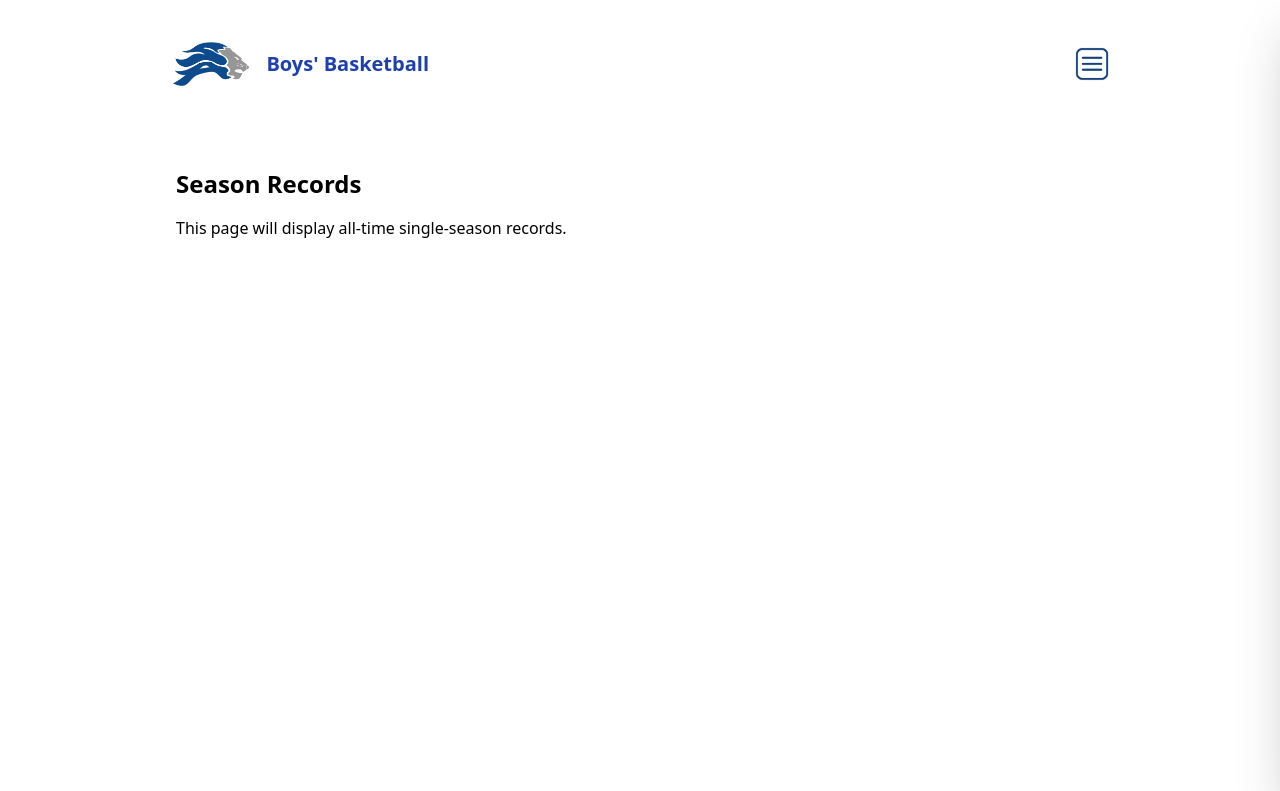
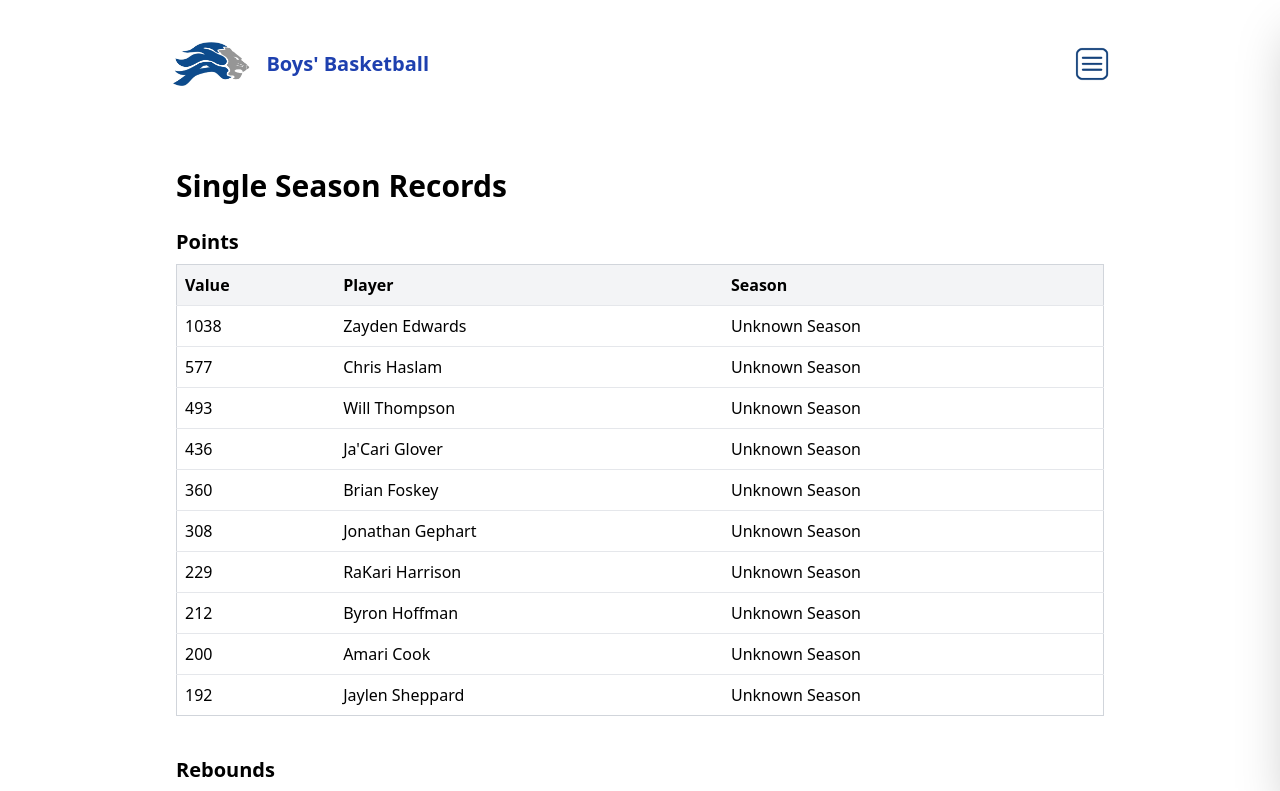
Before and after one commit to newonda1/st-andrews-basketball, a React (Vite) app: page /records/season in a window 1280 px wide. Shown: the top 791 px of the page. Built offline with nearby package versions, Linux system fonts and the light colour scheme.

Commit message:
Update SeasonRecords.jsx

```diff
--- a/src/records/SeasonRecords.jsx
+++ b/src/records/SeasonRecords.jsx
@@ -1,10 +1,114 @@
-import React from 'react';
+import React, { useEffect, useState } from "react";
 
 function SeasonRecords() {
+  const [players, setPlayers] = useState([]);
+  const [playerStats, setPlayerStats] = useState([]);
+  const [topRecordsByStat, setTopRecordsByStat] = useState({});
+
+  const statCategories = [
+    "Points",
+    "Rebounds",
+    "Assists",
+    "Steals",
+    "TwoPM",
+    "ThreePM",
+    "FTM",
+    "FTA",
+  ];
+
+  useEffect(() => {
+    const fetchData = async () => {
+      try {
+        const [playerStatsRes, playersRes] = await Promise.all([
+          fetch("/data/playergamestats.json"),
+          fetch("/data/players.json"),
+        ]);
+
+        const [playerStatsData, playersData] = await Promise.all([
+          playerStatsRes.json(),
+          playersRes.json(),
+        ]);
+
+        setPlayerStats(playerStatsData);
+        setPlayers(playersData);
+
+        const seasonTotals = {};
+
+        playerStatsData.forEach((entry) => {
+          const key = `${entry.PlayerID}_${entry.Season}`;
+          if (!seasonTotals[key]) {
+            seasonTotals[key] = {
+              PlayerID: entry.PlayerID,
+              Season: entry.Season,
+              ...Object.fromEntries(statCategories.map(stat => [stat, 0])),
+            };
+          }
+
+          statCategories.forEach((stat) => {
+            if (entry[stat] !== undefined && entry[stat] !== null) {
+              seasonTotals[key][stat] += entry[stat];
+            }
+          });
+        });
+
+        const result = {};
+
+        statCategories.forEach((stat) => {
+          const sorted = Object.values(seasonTotals)
+            .filter((record) => record[stat] > 0)
+            .sort((a, b) => b[stat] - a[stat])
+            .slice(0, 10);
+
+          const detailed = sorted.map((record) => {
+            const player = playersData.find(
+              (p) => String(p.PlayerID) === String(record.PlayerID)
+            );
+
+            return {
+              value: record[stat],
+              playerName: player ? `${player.FirstName} ${player.LastName}` : "Unknown Player",
+              season: record.Season || "Unknown Season",
+            };
+          });
+
+          result[stat] = detailed;
+        });
+
+        setTopRecordsByStat(result);
+      } catch (err) {
+        console.error("Error loading data:", err);
+      }
+    };
+
+    fetchData();
+  }, []);
+
   return (
     <div className="p-6">
-      <h1 className="text-2xl font-bold mb-4">Season Records</h1>
-      <p>This page will display all-time single-season records.</p>
+      <h1 className="text-3xl font-bold mb-6">Single Season Records</h1>
+      {statCategories.map((stat) => (
+        <div key={stat} className="mb-10">
+          <h2 className="text-xl font-semibold mb-2">{stat}</h2>
+          <table className="w-full border border-gray-300">
+            <thead>
+              <tr className="bg-gray-100">
+                <th className="p-2 text-left">Value</th>
+                <th className="p-2 text-left">Player</th>
+                <th className="p-2 text-left">Season</th>
+              </tr>
+            </thead>
+            <tbody>
+              {(topRecordsByStat[stat] || []).map((record, index) => (
+                <tr key={index} className="border-t">
+                  <td className="p-2">{record.value}</td>
+                  <td className="p-2">{record.playerName}</td>
+                  <td className="p-2">{record.season}</td>
+                </tr>
+              ))}
+            </tbody>
+          </table>
+        </div>
+      ))}
     </div>
   );
 }
```
